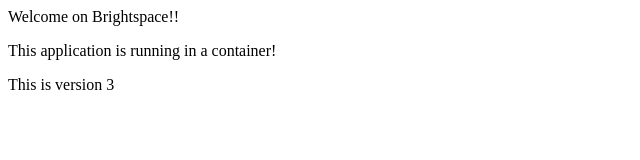
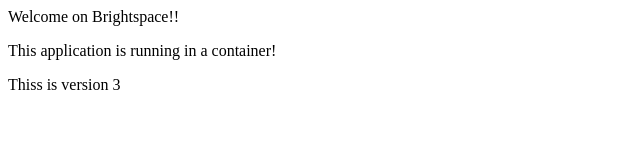
Before and after one commit to Theolansink/WelcomeBrightspace, a plain HTML site: page index.html in a window 1280 px wide. Shown: the full height of the page, 0-640 px from the left. Drawn offline with Linux system fonts and the light colour scheme.

Commit message:
version3b

```diff
--- a/index.html
+++ b/index.html
@@ -3,6 +3,6 @@
         <p>Welcome on Brightspace!!</p>
         <p> This application is running in a container!
         </p>
-        <p> This is version 3</p>
+        <p> Thiss is version 3</p>
     </BODY>
 </HTML>
```
Also changed, not shown: 1 other file.
